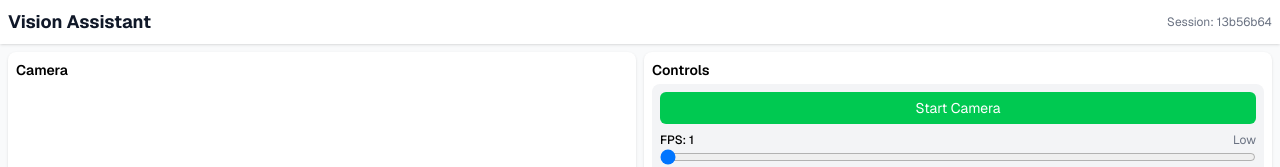
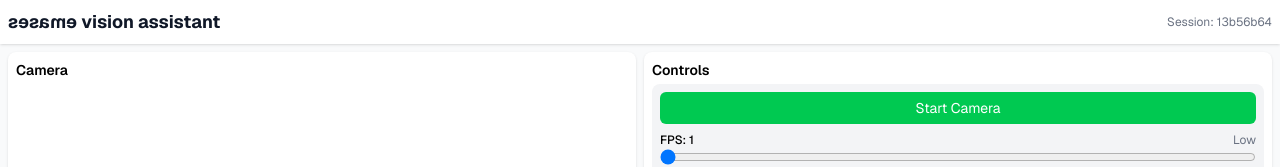
Before and after one commit to BrennerSpear/sesame-vision-demo, a Next.js app: page / in a window 1280 px wide. Shown: the top 167 px of the page. Built offline with nearby package versions, Linux system fonts and the light colour scheme; no server answers; the database is empty.

Commit message:
sesame flipped

```diff
--- a/src/pages/index.tsx
+++ b/src/pages/index.tsx
@@ -163,7 +163,37 @@ export default function Home() {
             <div className="container mx-auto px-2">
               <div className="flex items-center justify-between">
                 <h1 className="font-bold text-gray-900 text-lg">
-                  Vision Assistant
+                  <span
+                    style={{ display: "inline-block", transform: "scaleX(-1)" }}
+                  >
+                    s
+                  </span>
+                  <span
+                    style={{ display: "inline-block", transform: "scaleX(-1)" }}
+                  >
+                    e
+                  </span>
+                  <span
+                    style={{ display: "inline-block", transform: "scaleX(-1)" }}
+                  >
+                    s
+                  </span>
+                  <span
+                    style={{ display: "inline-block", transform: "scaleX(-1)" }}
+                  >
+                    a
+                  </span>
+                  <span
+                    style={{ display: "inline-block", transform: "scaleX(-1)" }}
+                  >
+                    m
+                  </span>
+                  <span
+                    style={{ display: "inline-block", transform: "scaleX(-1)" }}
+                  >
+                    e
+                  </span>{" "}
+                  vision assistant
                 </h1>
                 <p className="text-gray-500 text-xs">
                   Session: {sessionId.slice(0, 8)}
```
